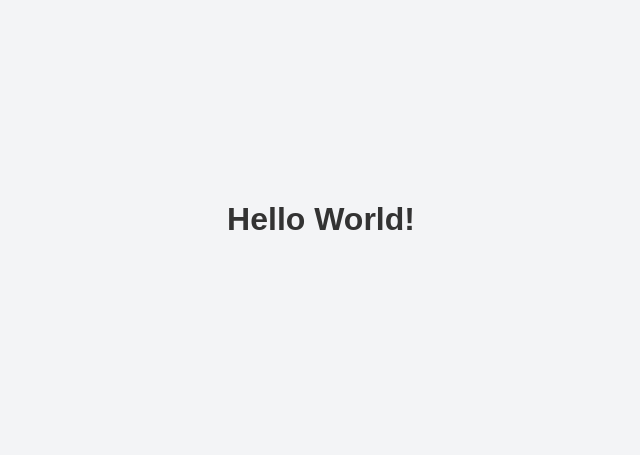
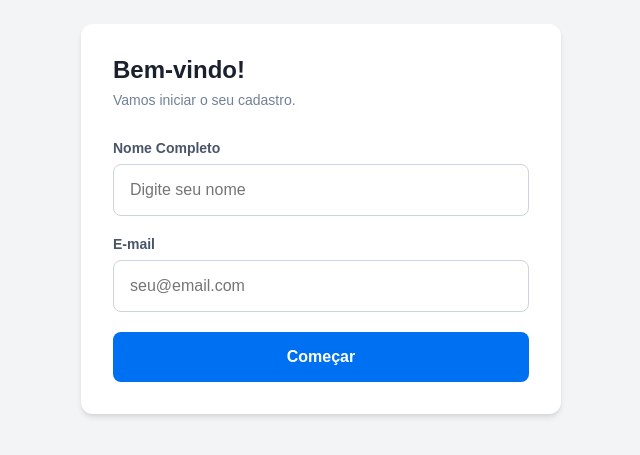
Before and after one commit to rdkthiago/Onboarding-Project-Frontend, a Next.js app: page / in a window 1280 px wide. Shown: the part 181-636 px from the top of the page, without its empty margins (319-959 px from the left). Built offline with nearby package versions, Linux system fonts and the light colour scheme; no server answers.

Commit message:
feat: Integrates frontend with backend during the identification stage

```diff
--- a/package.json
+++ b/package.json
@@ -12,6 +12,7 @@
     "next": "16.2.1",
     "react": "19.2.4",
     "react-dom": "19.2.4",
+    "react-hook-form": "^7.72.0",
     "sass": "^1.98.0"
   },
   "devDependencies": {
--- /dev/null
+++ b/src/app/page.module.scss
@@ -0,0 +1,30 @@
+.wizardContainer {
+  background-color: #ffffff;
+  width: 100%;
+  max-width: 480px; /* Tamanho ideal para formulários, não fica esticado no desktop */
+  padding: 2rem;
+  border-radius: 12px;
+  box-shadow: 0 4px 6px -1px rgba(0, 0, 0, 0.1), 0 2px 4px -1px rgba(0, 0, 0, 0.06);
+
+  /* Mobile-first: ajusta o padding em telas muito pequenas */
+  @media (max-width: 480px) {
+    padding: 1.5rem;
+    border-radius: 0;
+    min-height: 100vh; /* Ocupa a tela toda no celular */
+    display: flex;
+    flex-direction: column;
+    justify-content: center;
+  }
+
+  h1 {
+    font-size: 1.5rem;
+    margin-bottom: 0.5rem;
+    color: #1a202c;
+  }
+
+  p {
+    color: #718096;
+    margin-bottom: 2rem;
+    font-size: 0.875rem;
+  }
+}
--- a/src/app/page.tsx
+++ b/src/app/page.tsx
@@ -1,7 +1,82 @@
+"use client";
+
+import { useState } from 'react';
+import { useForm } from 'react-hook-form';
+import { api } from '@/services/api';
+import { Input } from '@/components/ui/Input/Input';
+import { Button } from '@/components/ui/Button/Button';
+import styles from './page.module.scss';
+
+type Step = 'IDENTIFICATION' | 'MFA' | 'DOCUMENT' | 'CONTACT' | 'ADDRESS' | 'SUCCESS';
+
+interface IdentificationFormData {
+  name: string;
+  email: string;
+}
+
 export default function Home() {
+  const [currentStep, setCurrentStep] = useState<Step>('IDENTIFICATION');
+  const [registrationId, setRegistrationId] = useState<string | null>(null);
+  const [isLoading, setIsLoading] = useState(false);
+  const [globalError, setGlobalError] = useState<string | null>(null);
+
+  const { register, handleSubmit, formState: { errors } } = useForm<IdentificationFormData>();
+
+  const onSubmitIdentification = async (data: IdentificationFormData) => {
+    setIsLoading(true);
+    setGlobalError(null);
+    try {
+      const response = await api.startRegistration(data);
+
+      if (response.requireMfa) {
+        setCurrentStep('MFA');
+      } else {
+        setRegistrationId(response.registrationId);
+        setCurrentStep('DOCUMENT');
+      }
+    } catch (error: any) {
+      setGlobalError(error.message);
+    } finally {
+      setIsLoading(false);
+    }
+  };
+
   return (
-    <main>
-      <h1>Hello World!</h1>
+    <main className={styles.wizardContainer}>
+      {currentStep === 'IDENTIFICATION' && (
+        <form onSubmit={handleSubmit(onSubmitIdentification)}>
+          <h1>Bem-vindo!</h1>
+          <p>Vamos iniciar o seu cadastro.</p>
+
+          <Input
+            label="Nome Completo"
+            placeholder="Digite seu nome"
+            {...register('name', { required: 'O nome é obrigatório', minLength: { value: 3, message: 'Mínimo de 3 caracteres' } })}
+            error={errors.name?.message}
+          />
+
+          <Input
+            label="E-mail"
+            type="email"
+            placeholder="seu@email.com"
+            {...register('email', {
+              required: 'O e-mail é obrigatório',
+              pattern: { value: /\S+@\S+\.\S+/, message: 'E-mail inválido' }
+            })}
+            error={errors.email?.message}
+          />
+
+          {globalError && <span style={{ color: 'red', fontSize: '0.875rem', display: 'block', marginBottom: '1rem' }}>{globalError}</span>}
+
+          <Button type="submit" isLoading={isLoading}>
+            Começar
+          </Button>
+        </form>
+      )}
+
+      {currentStep === 'MFA' && <h1>Tela de MFA (Em construção)</h1>}
+      {currentStep === 'DOCUMENT' && <h1>Tela de Documento (Em construção)</h1>}
+
     </main>
   );
 }
--- /dev/null
+++ b/src/services/api.ts
@@ -0,0 +1,19 @@
+const API_URL = process.env.NEXT_PUBLIC_API_URL;
+
+export const api = {
+  // Chamada da Etapa 1
+  startRegistration: async (data: { name: string; email: string }) => {
+    const response = await fetch(`${API_URL}/registration/start`, {
+      method: 'POST',
+      headers: { 'Content-Type': 'application/json' },
+      body: JSON.stringify(data),
+    });
+
+    if (!response.ok) {
+      const errorData = await response.json();
+      throw new Error(errorData.message || 'Erro ao iniciar cadastro');
+    }
+
+    return response.json();
+  },
+};
```
Also changed, not shown: src/app/page.module.css (deleted, +0 -142 lines), 1 other file (tests, documents, lock files or other folders).
